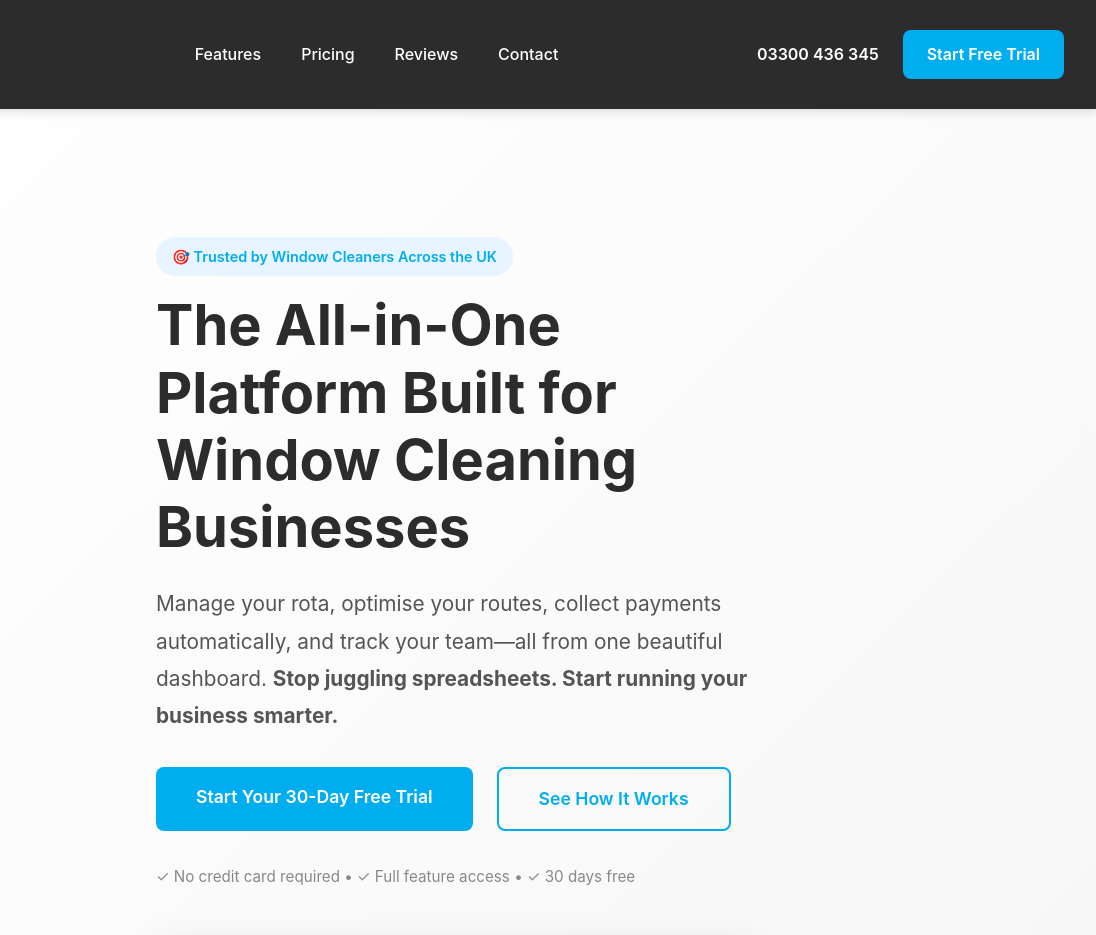
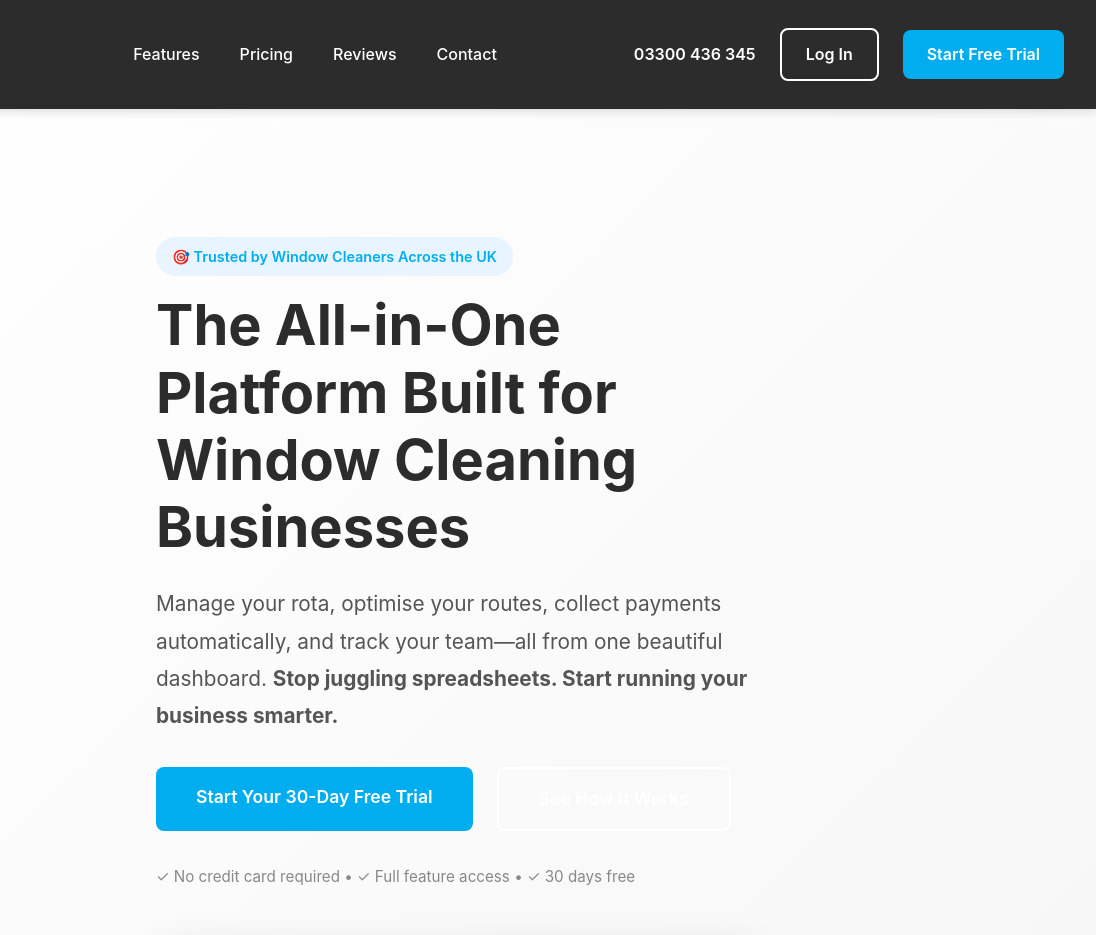
Before and after one commit to google923/swash-app, a website: page marketing.html in a window 1280 px wide. Shown: the top 935 px of the page, 184-1280 px from the left. Drawn offline with Linux system fonts and the light colour scheme.

Commit message:
Add Login button to navbar

```diff
--- a/marketing.html
+++ b/marketing.html
@@ -92,13 +92,13 @@
 
         .btn-secondary {
             background-color: transparent;
-            color: #00AEEF;
-            border: 2px solid #00AEEF;
+            color: #FFFFFF;
+            border: 2px solid #FFFFFF;
         }
 
         .btn-secondary:hover {
-            background-color: #00AEEF;
-            color: #FFFFFF;
+            background-color: #FFFFFF;
+            color: #00AEEF;
         }
 
         .btn-small {
@@ -891,6 +891,7 @@
         </div>
         <div class="navbar-right">
             <a href="tel:03300436345" class="phone-link">03300 436 345</a>
+            <a href="/subscriber-login.html" class="btn btn-secondary btn-small">Log In</a>
             <a href="/subscriber-signup.html" class="btn btn-primary btn-small">Start Free Trial</a>
         </div>
     </nav>
```
